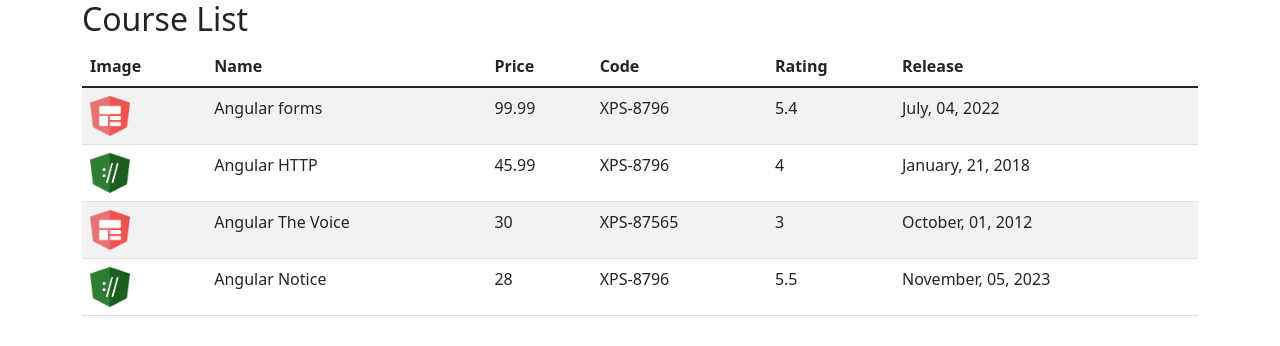
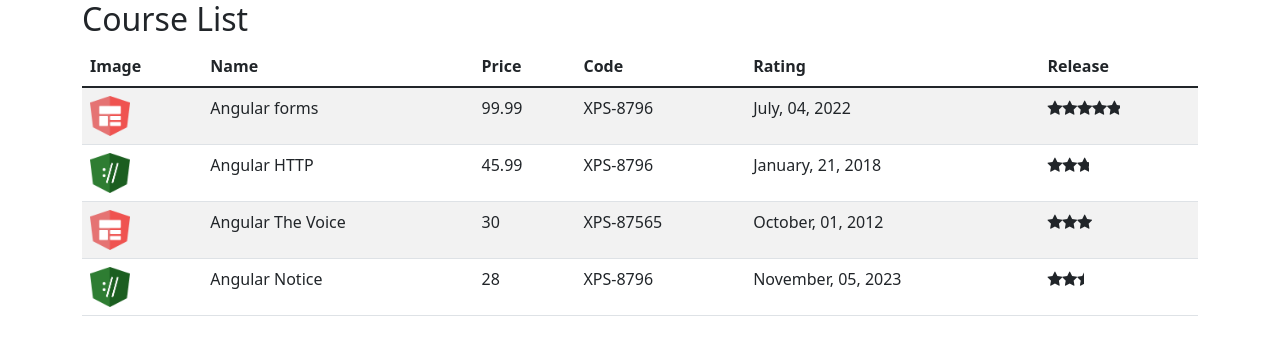
Before and after one commit to ClaudioFidelis/dio-angular, an Angular app: page /courses in a window 1280 px wide. Shown: the top 346 px of the page. Built offline with nearby package versions, Linux system fonts and the light colour scheme.

Commit message:
Adicionando componente de avaliações (rating) com propriedade de tag

```diff
--- a/package.json
+++ b/package.json
@@ -19,6 +19,7 @@
     "@angular/platform-browser-dynamic": "^14.0.0",
     "@angular/router": "^14.0.0",
     "bootstrap": "^5.1.3",
+    "font-awesome": "^4.7.0",
     "rxjs": "~7.5.0",
     "tslib": "^2.3.0",
     "zone.js": "~0.11.4"
--- a/src/app/app.module.ts
+++ b/src/app/app.module.ts
@@ -5,11 +5,14 @@
 
 import { AppComponent } from './app.component';
 import { CourseListComponent } from './courses/course-list.component';
+import { StarComponent } from './star/star.component';
 
 @NgModule({
   declarations: [
     AppComponent,
-    CourseListComponent
+    CourseListComponent,
+    // importando novos componentes
+    StarComponent
   ],
   imports: [
     BrowserModule,
--- a/src/app/courses/course-list.component.html
+++ b/src/app/courses/course-list.component.html
@@ -16,8 +16,10 @@
             <td>{{course.name}}</td>
             <td>{{course.price}}</td>
             <td>{{course.code}}</td>
-            <td>{{course.rating}}</td>
             <td>{{course.releaseDate}}</td>
+            <td>
+                <app-star [rating]="course.rating"></app-star>
+            </td>
         </tr>
     </tbody>
 </table>
--- a/src/app/courses/course-list.component.ts
+++ b/src/app/courses/course-list.component.ts
@@ -21,7 +21,7 @@
                 price: 99.99,
                 code: 'XPS-8796',
                 duration: 120,
-                rating: 5.4,
+                rating: 4.9,
                 releaseDate: 'July, 04, 2022'
             },
             {
@@ -31,7 +31,7 @@
                 price: 45.99,
                 code: 'XPS-8796',
                 duration: 80,
-                rating: 4,
+                rating: 2.8,
                 releaseDate: 'January, 21, 2018'
             },
             {
@@ -51,7 +51,7 @@
                 price: 28,
                 code: 'XPS-8796',
                 duration: 88,
-                rating: 5.5,
+                rating: 2.5,
                 releaseDate: 'November, 05, 2023'
             }
         ]
--- /dev/null
+++ b/src/app/star/star.component.css
@@ -0,0 +1,3 @@
+.crop {
+    overflow: hidden;
+}
--- /dev/null
+++ b/src/app/star/star.component.html
@@ -0,0 +1,9 @@
+<div class="crop" [style.width.px]="starWidth" [title]="rating">
+    <div style="width: 100px;">
+        <span class="fa fa-star"></span>
+        <span class="fa fa-star"></span>
+        <span class="fa fa-star"></span>
+        <span class="fa fa-star"></span>
+        <span class="fa fa-star"></span>
+    </div>
+</div>
--- /dev/null
+++ b/src/app/star/star.component.ts
@@ -0,0 +1,23 @@
+import { Component, Input, OnChanges, SimpleChanges } from "@angular/core";
+
+@Component({
+    selector: 'app-star',
+    templateUrl: './star.component.html',
+    styleUrls: ['./star.component.css']
+})
+export class StarComponent implements OnChanges {
+
+    // Torna a variável elegível para receber informação de componente externo
+    // ou seja, vira o atributo da tag app-star
+    @Input()
+    rating: number = 0;
+
+    starWidth: number = 0;
+
+    // Instalar o font-awesome que possui recurso das estrelinhas de avaliações (rating): npm install font-awesome
+    ngOnChanges(changes: SimpleChanges): void {
+        // com a fonte awesome, pode funcionar esse cálculo com  94/5 ou 74/5
+        this.starWidth = this.rating * 74 / 5;
+    }
+
+}
--- a/src/styles.css
+++ b/src/styles.css
@@ -1 +1,2 @@
-@import '~bootstrap/dist/css/bootstrap.min.css'
+@import '~bootstrap/dist/css/bootstrap.min.css';
+@import '~font-awesome/css/font-awesome.min.css';
```
Also changed, not shown: 2 other files (tests, documents, lock files or other folders).
